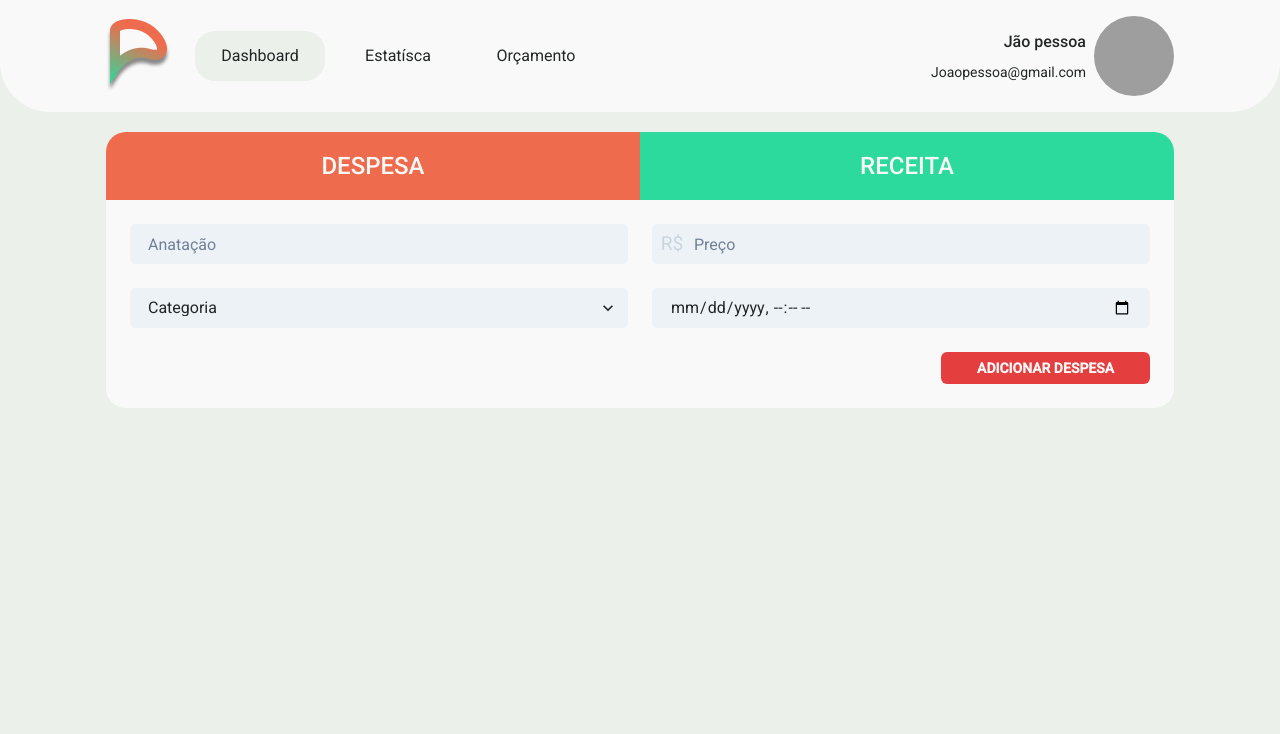
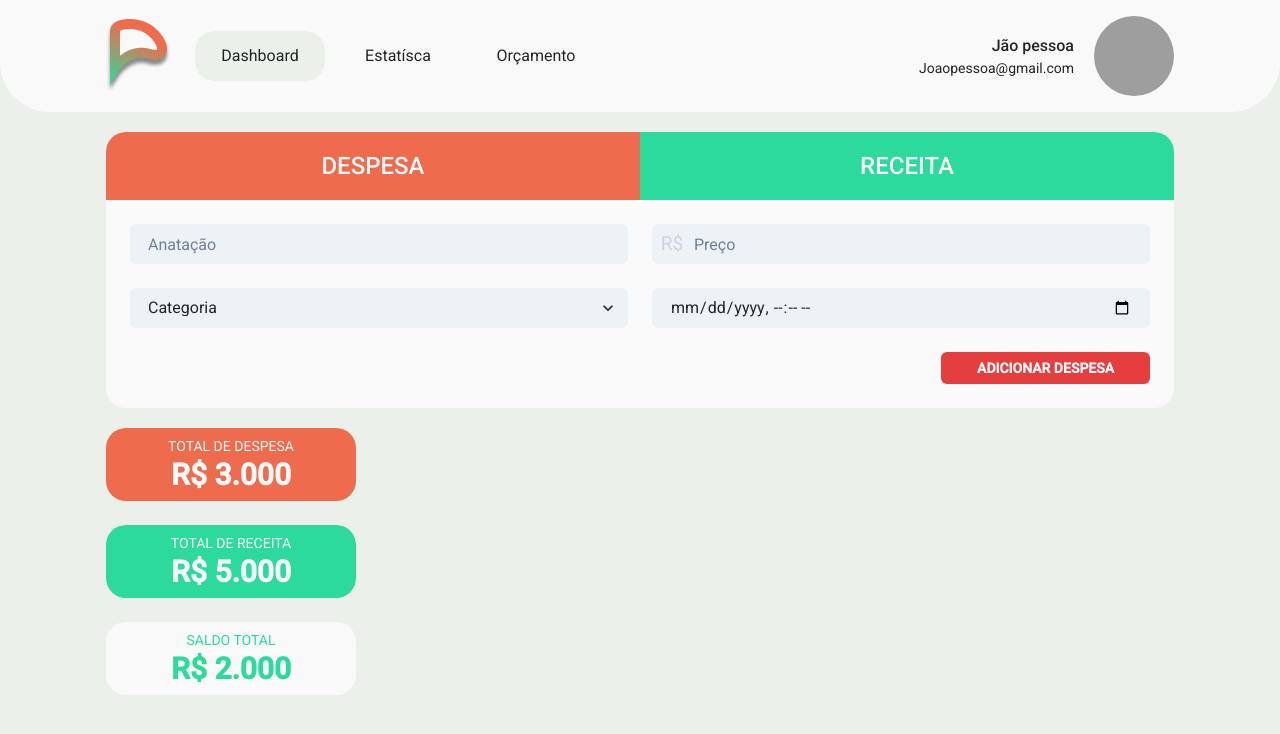
Before and after one commit to SitaGomes/Plus, a Next.js app: page / in a window 1280 px wide. Shown: the top 734 px of the page. Built offline with nearby package versions, Linux system fonts and the light colour scheme; grey boxes are pictures that could not be loaded.

Commit message:
feat: Transaction Cards

```diff
--- a/src/components/Menu/DesktopMenu.tsx
+++ b/src/components/Menu/DesktopMenu.tsx
@@ -23,7 +23,7 @@ export function DesktopMenu(){
 
                     </HStack>
                     <HStack>
-                        <VStack align="flex-end" justify="center">
+                        <VStack align="flex-end" justify="center" spacing={0} pr={3}>
                             <Text fontWeight="medium">Jão pessoa</Text>
                             <Text fontSize="sm">Joaopessoa@gmail.com</Text>
                         </VStack>
--- /dev/null
+++ b/src/components/TransactionCards/index.tsx
@@ -0,0 +1,45 @@
+import { Heading, Text, VStack } from "@chakra-ui/react";
+
+
+export function TransactionCard() {
+    return(
+        <VStack spacing={6} align="flex-start">
+            <VStack
+                spacing={0}
+                bgColor="brand.orange-500"
+                w="250px"
+                py={2}
+                borderRadius="20px"
+                color="brand.white-900"
+            >
+                <Text fontSize="sm">TOTAL DE DESPESA</Text>
+                <Heading size="lg">R$ 3.000</Heading>
+            </VStack>
+
+            <VStack
+                spacing={0}
+                bgColor="brand.green-500"
+                w="250px"
+                py={2}
+                borderRadius="20px"
+                color="brand.white-900"
+            >
+                <Text fontSize="sm">TOTAL DE RECEITA</Text>
+                <Heading size="lg">R$ 5.000</Heading>
+            </VStack>
+
+            <VStack
+                spacing={0}
+                bgColor="brand.white-900"
+                w="250px"
+                py={2}
+                borderRadius="20px"
+                color="brand.green-500"
+            >
+                <Text fontSize="sm">SALDO TOTAL</Text>
+                <Heading size="lg">R$ 2.000</Heading>
+            </VStack>
+
+        </VStack>
+    )
+}
--- a/src/pages/index.tsx
+++ b/src/pages/index.tsx
@@ -5,6 +5,7 @@ import Head from 'next/head'
 import { AddTransaction } from '../components/AddTransaction'
 import { Menu } from '../components/Menu'
 import { Container } from '@chakra-ui/react'
+import { TransactionCard } from '../components/TransactionCards'
 
 
 const Home: NextPage = () => {
@@ -26,6 +27,10 @@ const Home: NextPage = () => {
 
       <Container maxW="1100px">
         <AddTransaction />
+
+        <TransactionCard />
+
+
       </Container>
 
 
```
